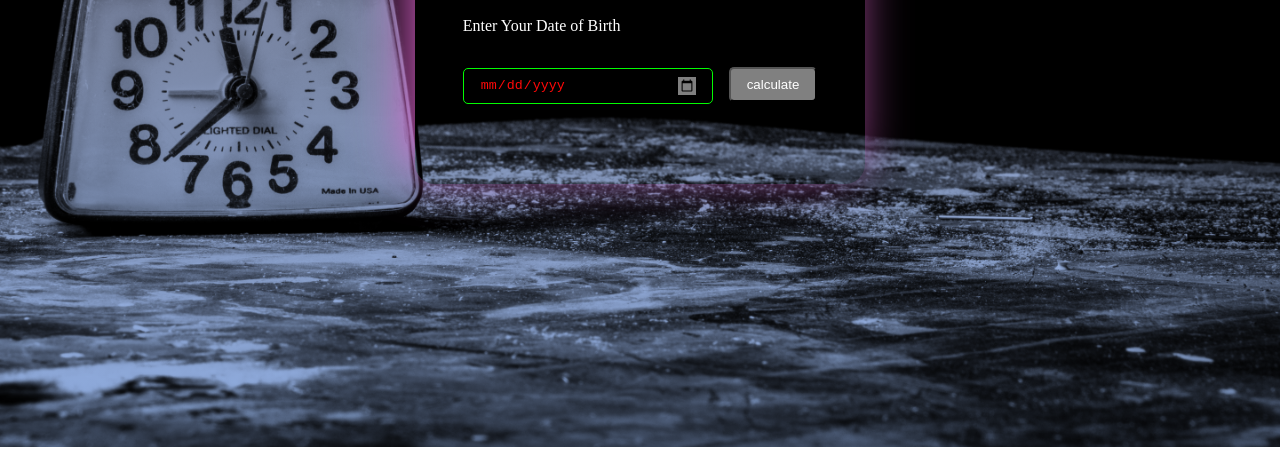
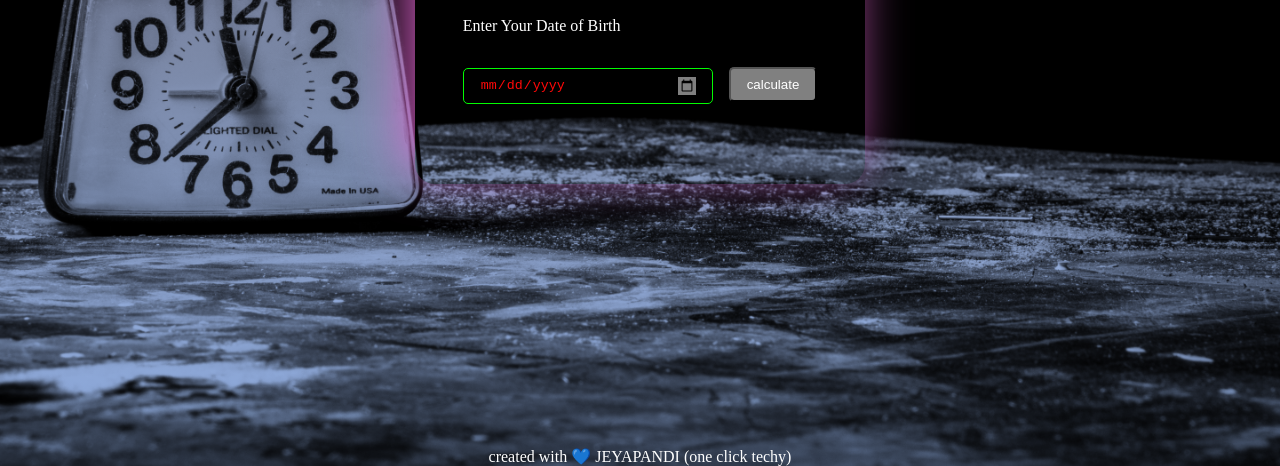
Before and after one commit to OneClickTechy/ageCalculator, a plain HTML site: page index.html in a window 1280 px wide. Shown: the part 353-819 px from the top of the page. Drawn offline with Linux system fonts and the light colour scheme.

Commit message:
finished

```diff
--- a/index.html
+++ b/index.html
@@ -13,15 +13,15 @@
         <h1 class="text">Age Calculator</h1>
         <p class="text">Enter Your Date of Birth</p>
         <span>
-          <input type="date" name="birth date" id="birthDay"  /><input
+          <input type="date" name="birth date" id="birthDay" /><input
             type="button"
             value="calculate"
-
             id="calc"
         /></span>
         <p id="output" class="text"></p>
       </div>
     </section>
+    <footer><p>created with 💙 JEYAPANDI (one click techy)</p></footer>
     <script src="./app.js"></script>
   </body>
 </html>
--- a/style.css
+++ b/style.css
@@ -57,3 +57,8 @@ input[type="button"]{
 input[type="date"]::-webkit-calendar-picker-indicator {
     background-color: rgb(128, 128, 128);
 }
+
+footer{
+    color: white;
+    text-align: center;
+}
```
